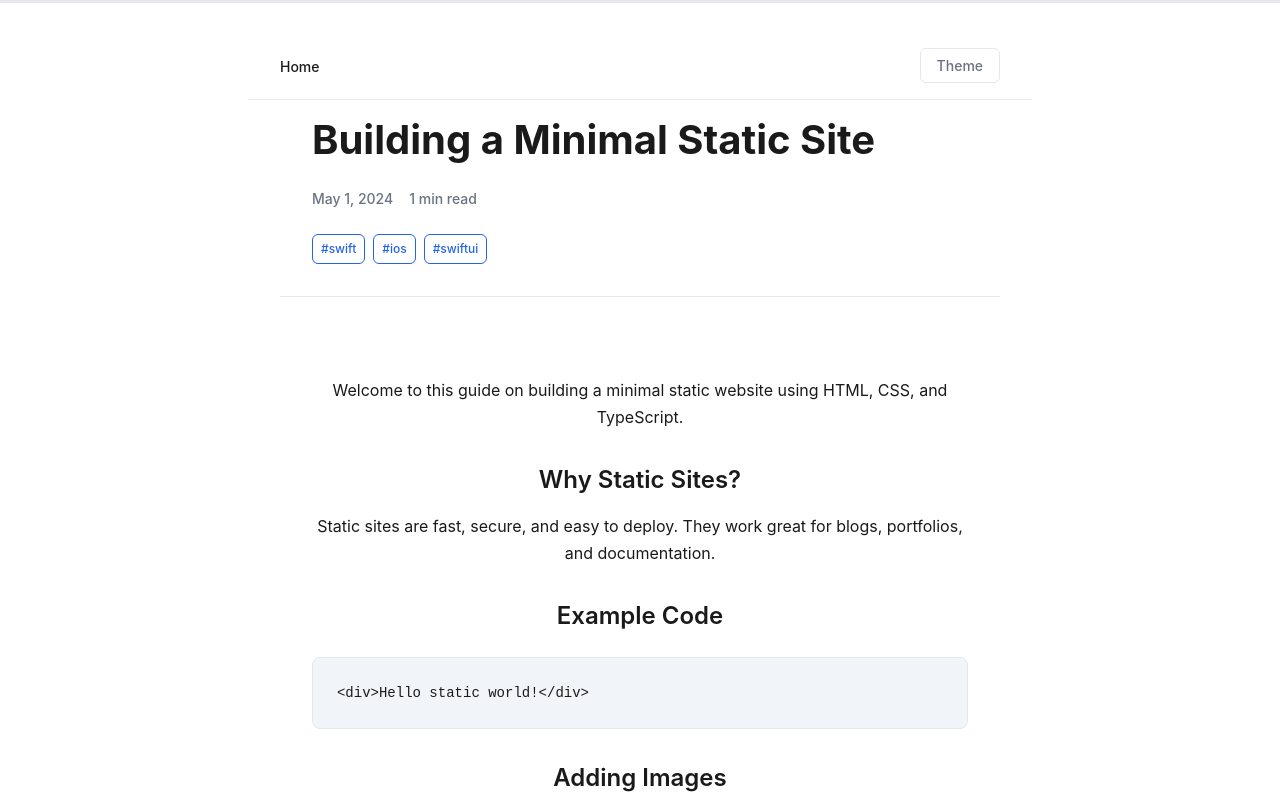
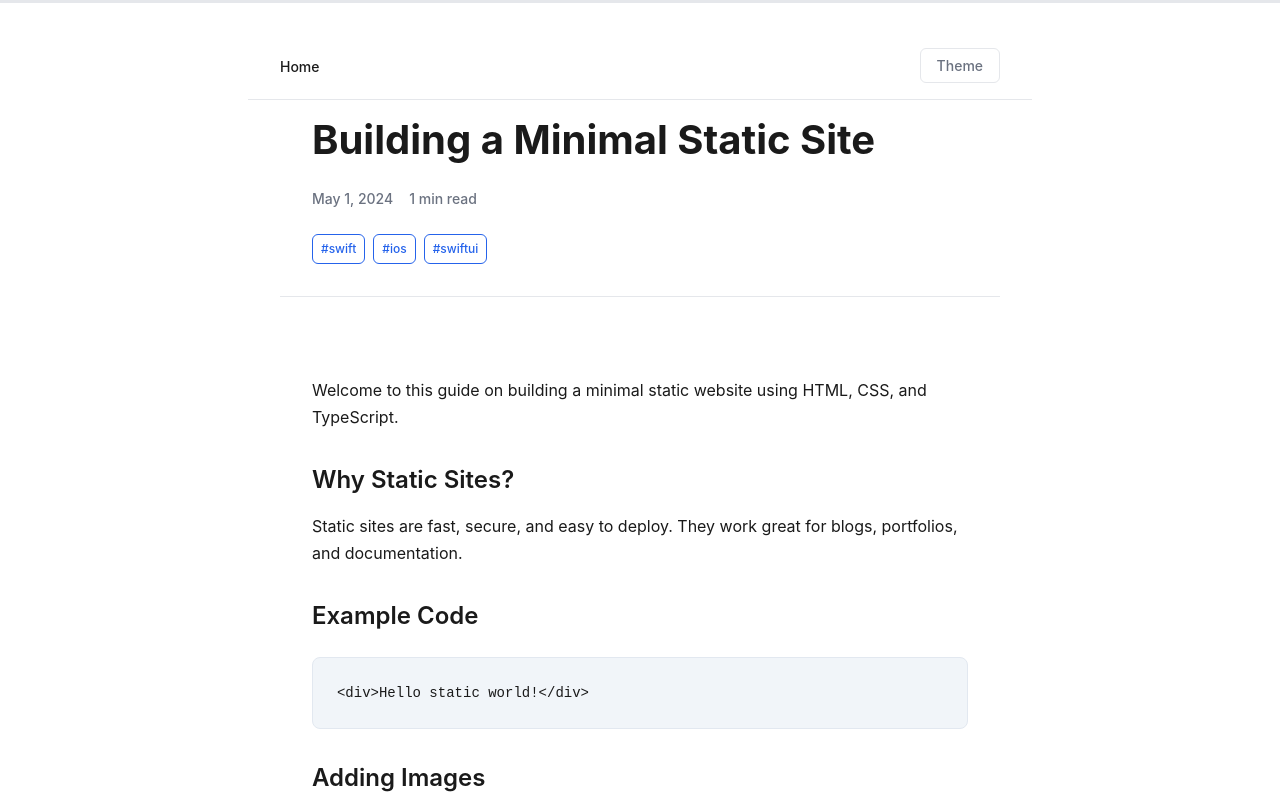
Before and after one commit to AndreaRR18/byteshutter, a React (Vite) app: page /byteshutter/articles/building-a-minimal-static-site in a window 1280 px wide. Shown: the top 800 px of the page. Built offline with nearby package versions, Linux system fonts and the light colour scheme.

Commit message:
Update BlogPost alignement

```diff
--- a/src/FeedSection/BlogPost/BlogPost.css
+++ b/src/FeedSection/BlogPost/BlogPost.css
@@ -133,6 +133,7 @@
 .article-content {
   max-width: 65ch;
   margin: 0;
+  text-align: left;
 }
 
 /* Typography Hierarchy */
@@ -142,6 +143,7 @@
   line-height: 1.3;
   color: var(--text-primary);
   margin: 2.5rem 0 1rem 0;
+  text-align: left;
 }
 
 .content-h2 {
@@ -150,6 +152,7 @@
   line-height: 1.4;
   color: var(--text-primary);
   margin: 2rem 0 1rem 0;
+  text-align: left;
 }
 
 .content-h3 {
@@ -158,6 +161,7 @@
   line-height: 1.4;
   color: var(--text-primary);
   margin: 1.5rem 0 0.75rem 0;
+  text-align: left;
 }
 
 .content-h4 {
@@ -166,6 +170,7 @@
   line-height: 1.4;
   color: var(--text-primary);
   margin: 1.25rem 0 0.5rem 0;
+  text-align: left;
 }
 
 .content-p {
@@ -173,6 +178,7 @@
   line-height: 1.7;
   color: var(--text-primary);
   margin: 0 0 1.5rem 0;
+  text-align: left;
 }
 
 /* Lists */
@@ -180,6 +186,7 @@
 .content-ol {
   margin: 0 0 1.5rem 0;
   padding-left: 1.5rem;
+  text-align: left;
 }
 
 .content-li {
```
